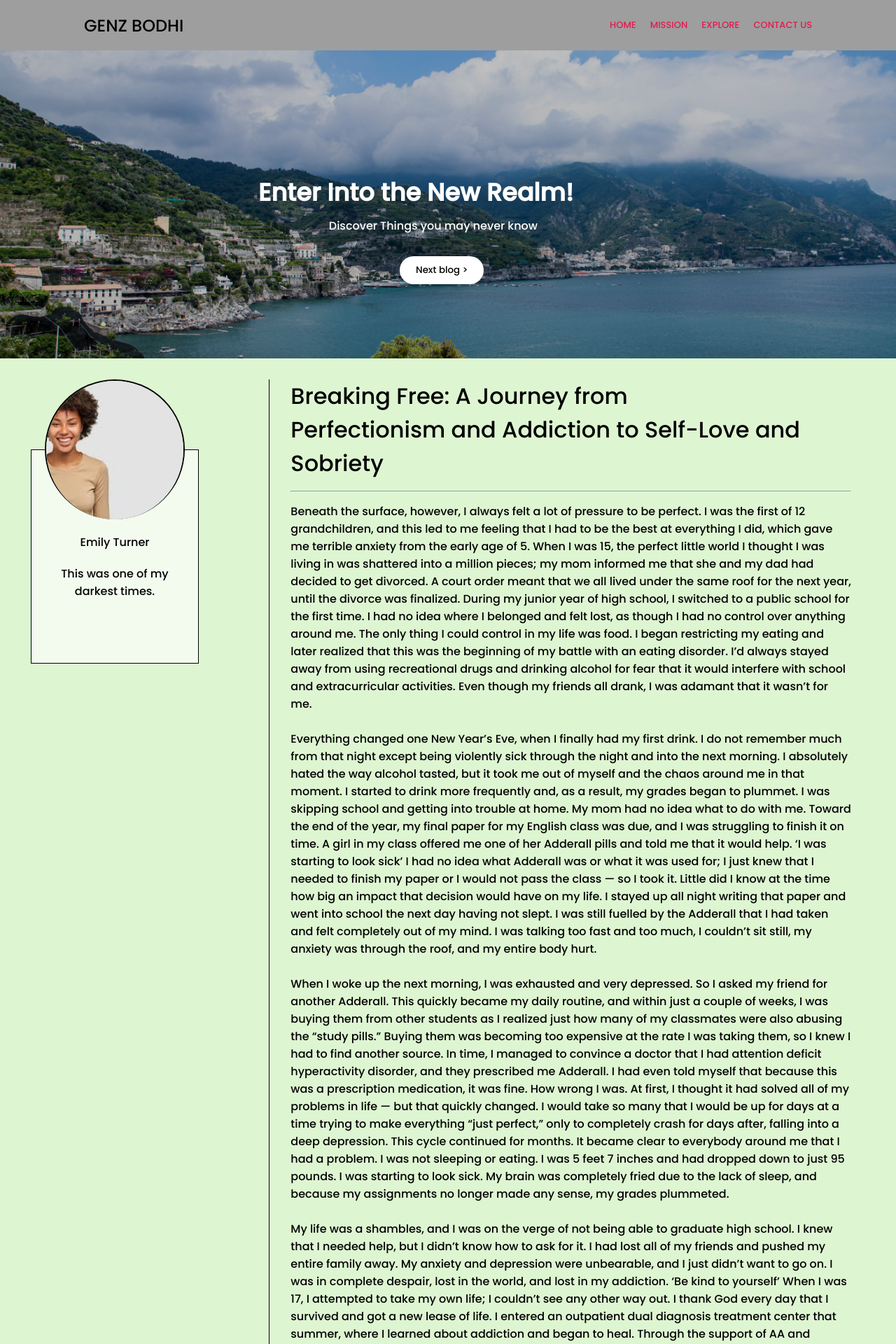
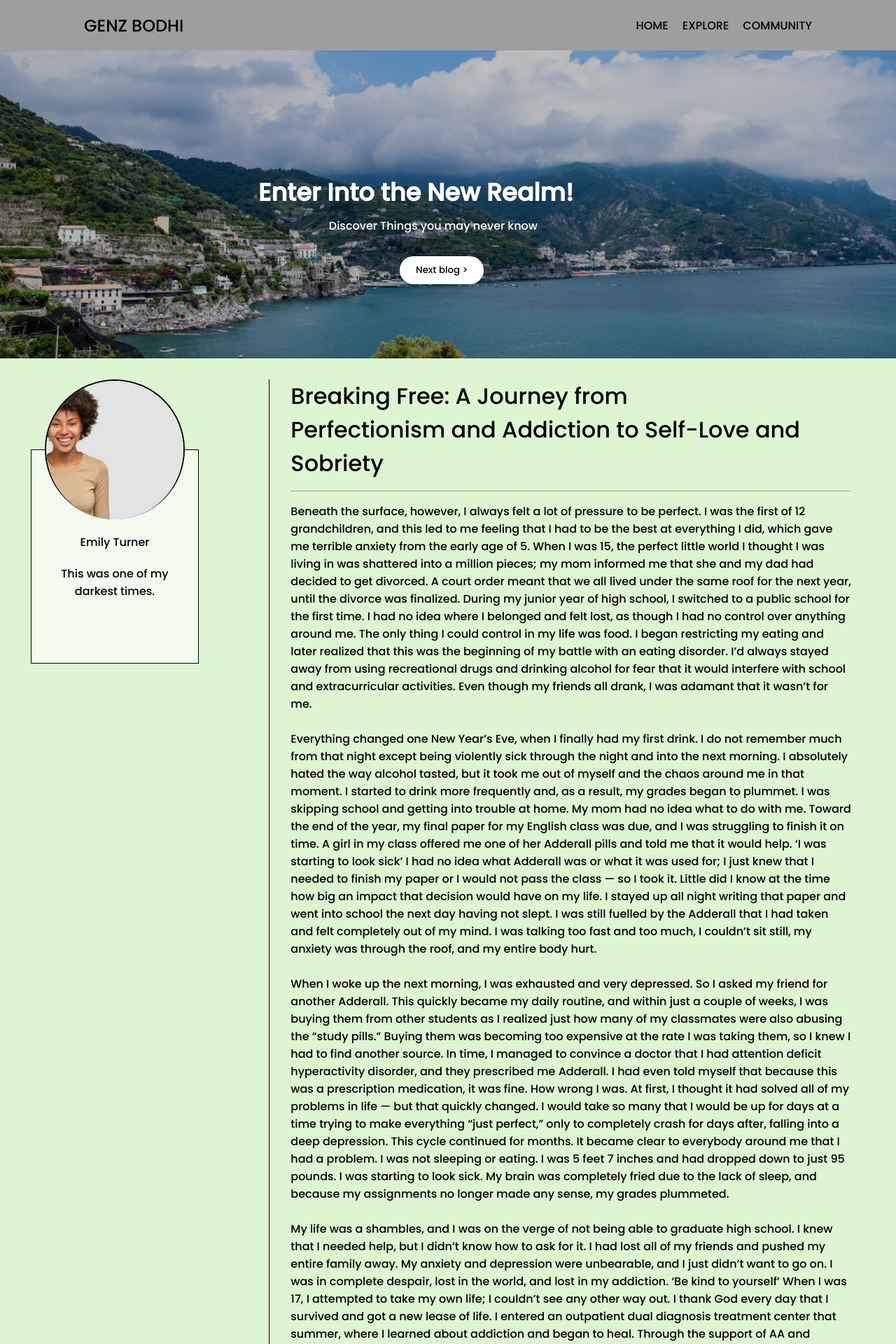
Before and after one commit to nxshanth13/haryana-police-hackathon, a Django app: page /experiance in a window 1280 px wide. Shown: the top 1920 px of the page at 70% size. Run offline with Django 4.2, Linux system fonts and the light colour scheme; some libraries are stand-ins or nearby versions; some web fonts are replaced; grey boxes are pictures that could not be loaded.

Commit message:
Made few final changes v1

```diff
--- a/gen1/gen2/static/style/events.css
+++ b/gen1/gen2/static/style/events.css
@@ -61,9 +61,9 @@ body{
 .hype {
     display: inline-block;
     position: relative;
-    color: rgb(228, 26, 77);
+    color: black;
     cursor: pointer;
-    font-size: 13px;
+    font-size: 16px;
     font-weight: 500;
   }
 
--- a/gen1/gen2/static/style/experiance.css
+++ b/gen1/gen2/static/style/experiance.css
@@ -60,9 +60,9 @@ body{
 .hype {
     display: inline-block;
     position: relative;
-    color: rgb(228, 26, 77);
+    color: black;
     cursor: pointer;
-    font-size: 13px;
+    font-size: 16px;
     font-weight: 500;
   }
 
--- a/gen1/gen2/static/style/music.css
+++ b/gen1/gen2/static/style/music.css
@@ -273,7 +273,9 @@ hr {
   color: white;
 }
 .container h2{
-  color:rgb(98, 181, 65);
+  color:rgba(255, 255, 255, 0.5);
+  font-size: large;
+  font-weight: 300;
 }
 .container,
 #podcasts > .collection {
--- a/gen1/gen2/templates/competitions.html
+++ b/gen1/gen2/templates/competitions.html
@@ -8,7 +8,6 @@
     <title>Compete</title>
     <link rel="stylesheet" href="{% static 'style/competitions.css' %}">
     <style>
-
     </style>
 </head>
 
@@ -21,9 +20,8 @@
             </div>
             <div class="mid">
                 <h3 class="hype"><a href="/home">HOME</a></h3>
-                <h3 class="hype">MISSION</h3>
-                <h3 class="hype">EXPLORE</h3>
-                <h3 class="hype"><a href="#contact">CONTACT US</a></h3>
+                <h3 class="hype"><a href="/home#community">COMMUNITY</a></h3>
+                <h3 class="hype"><a href="/home#explore">EXPLORE</a></h3>
             </div>
         </nav>
         <div class="container">
--- a/gen1/gen2/templates/events.html
+++ b/gen1/gen2/templates/events.html
@@ -239,9 +239,8 @@
         <h1>GENZ BODHI</h1>
         <div class="mid">
           <h3 class="hype"><a href="/home">HOME</a></h3>
-          <h3 class="hype">MISSION</h3>
-          <h3 class="hype">EXPLORE</h3>
-          <h3 class="hype">CONTACT US</h3>
+          <h3 class="hype"><a href="/home#explore">EXPLORE</a></h3>
+          <h3 class="hype"><a href="/home#community">COMMUNITY</a></h3>
         </div>
       </nav>
       <div class="slider">
--- a/gen1/gen2/templates/experiances.html
+++ b/gen1/gen2/templates/experiances.html
@@ -17,7 +17,7 @@
 
         a{
             text-decoration: none;
-            color: rgb(228, 26, 77);
+            color: black;
         }
         body {
             background-color: #d0f1bfb3;
@@ -114,9 +114,8 @@
            <h1>GENZ BODHI</h1>
             <div class="mid">
                 <h3 class="hype"><a href="/home">HOME</a></h3>
-                <h3 class="hype">MISSION</h3>
-                <h3 class="hype">EXPLORE</h3>
-                <h3 class="hype">CONTACT US</h3>
+                <h3 class="hype"><a href="/home#explore"></a>EXPLORE</h3>
+                <h3 class="hype"><a href="/home#community">COMMUNITY</a></h3>
             </div>
         </nav>
         <div class="banner" style="width: 100%;height: 55vh;position: relative;margin-bottom: 30px;">
```
Also changed, not shown: gen1/gen2/templates/community.html (+7 -2 lines), gen1/gen2/templates/first.html (+41 -10 lines), gen1/db.sqlite3, gen1/media/photos/bg11.jpg (added).
